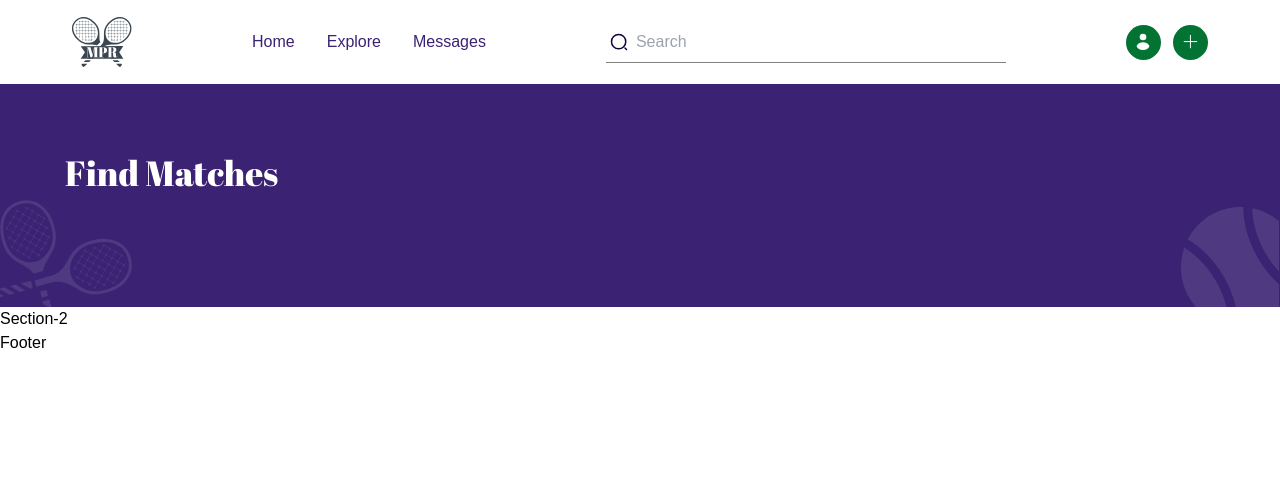
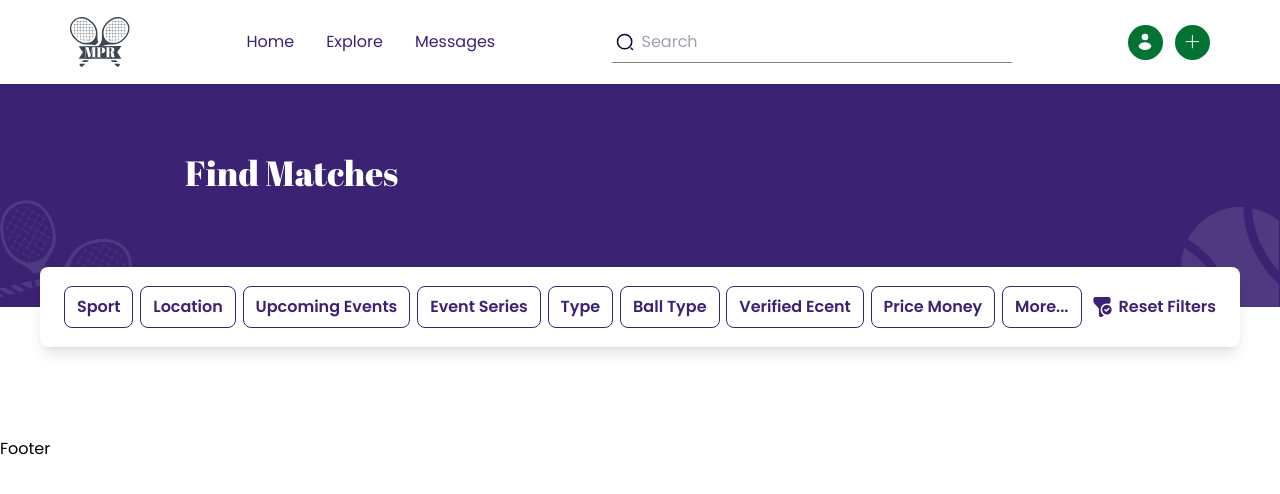
Before and after one commit to MubashirWaheed/tennis-clubs, a Next.js app: page /matches in a window 1280 px wide. Shown: the top 494 px of the page. Built offline with nearby package versions, Linux system fonts and the light colour scheme.

Commit message:
[Feature] Filter Header v01 Created.

```diff
--- a/app/globals.css
+++ b/app/globals.css
@@ -7,7 +7,7 @@
 * > *{
   margin: 0;
   padding: 0;
-  font-family:  sans-serif;
+  font-family:'Poppins', 'Open Sans', 'Roboto', sans-serif;
 }
 
 .h1{
--- a/app/matches/layout.jsx
+++ b/app/matches/layout.jsx
@@ -7,7 +7,7 @@ const MatchesLayout = ({children}) => {
     return (
         <>
             <section className="relative bg-[#3B2273]">
-                <h1 className="h2 text-white pt-[64px] pb-[109px] pl-[65px]">Find Matches</h1>
+                <h1 className="h2 text-white pt-[64px] pb-[109px] pl-[185px]">Find Matches</h1>
                 <Image src={Ball} alt="" className="absolute bottom-0 right-0 w-[100px] h-[100px] object-contain"/>
                 <Image src={HorizontalBat} alt="" className="absolute left-0 bottom-2"/>
                 <Image src={VerticalBat} alt="" className="absolute left-0 bottom-0"/>
--- a/app/matches/page.jsx
+++ b/app/matches/page.jsx
@@ -1,13 +1,41 @@
+"use client";
+import { useRef } from "react";
+import matchesData from "./findMatches.json";
+import Image from "next/image";
+import FilterIcon from './assets/filter-icon.svg';
 // MetaData for the SEO for this page...
 export const metadata = {
-    title: 'All Matches . MPR',
-    description: 'This page consists of 9 filters and a list of matches.',
-}
+  title: "All Matches . MPR",
+  description: "This page consists of 9 filters and a list of matches.",
+};
 
 const ListedMatches = () => {
-    return (
-        <h1>Section-2</h1>
-    )
-}
+  const filterRef = useRef();
+
+  const handleClickOnFilter = () => {};
+  return (
+    <section className="relative -top-[40px] flex flex-col gap-[50px] max-w-[1200px] mx-auto">
+      <div className="bg-white rounded-lg shadow-lg h-[80px] w-full px-6 py-5 flex items-center gap-2">
+        <div className="flex items-center justify-between flex-1">
+          {matchesData?.filters?.map((filter, index) => (
+            <button
+              key={index}
+              onClick={handleClickOnFilter}
+              ref={filterRef}
+              className="text-base text-[#3B2273] cursor-pointer font-semibold border border-[#3B2273] focus:bg-[#3B2273] focus:text-white bg-white rounded-lg px-3 py-2"
+            >
+              {filter}
+            </button>
+          ))}
+        </div>
+        <div className="flex gap-[5px] items-center">
+          <Image src={FilterIcon} alt="" />
+          <button className="text-[#3B2273] text-base font-semibold cursor-pointer">Reset Filters</button>
+        </div>
+      </div>
+      <div className="flex flex-col gap-[15px]"></div>
+    </section>
+  );
+};
 
 export default ListedMatches;
```
Also changed, not shown: app/matches/assets/filter-icon.svg (added).
